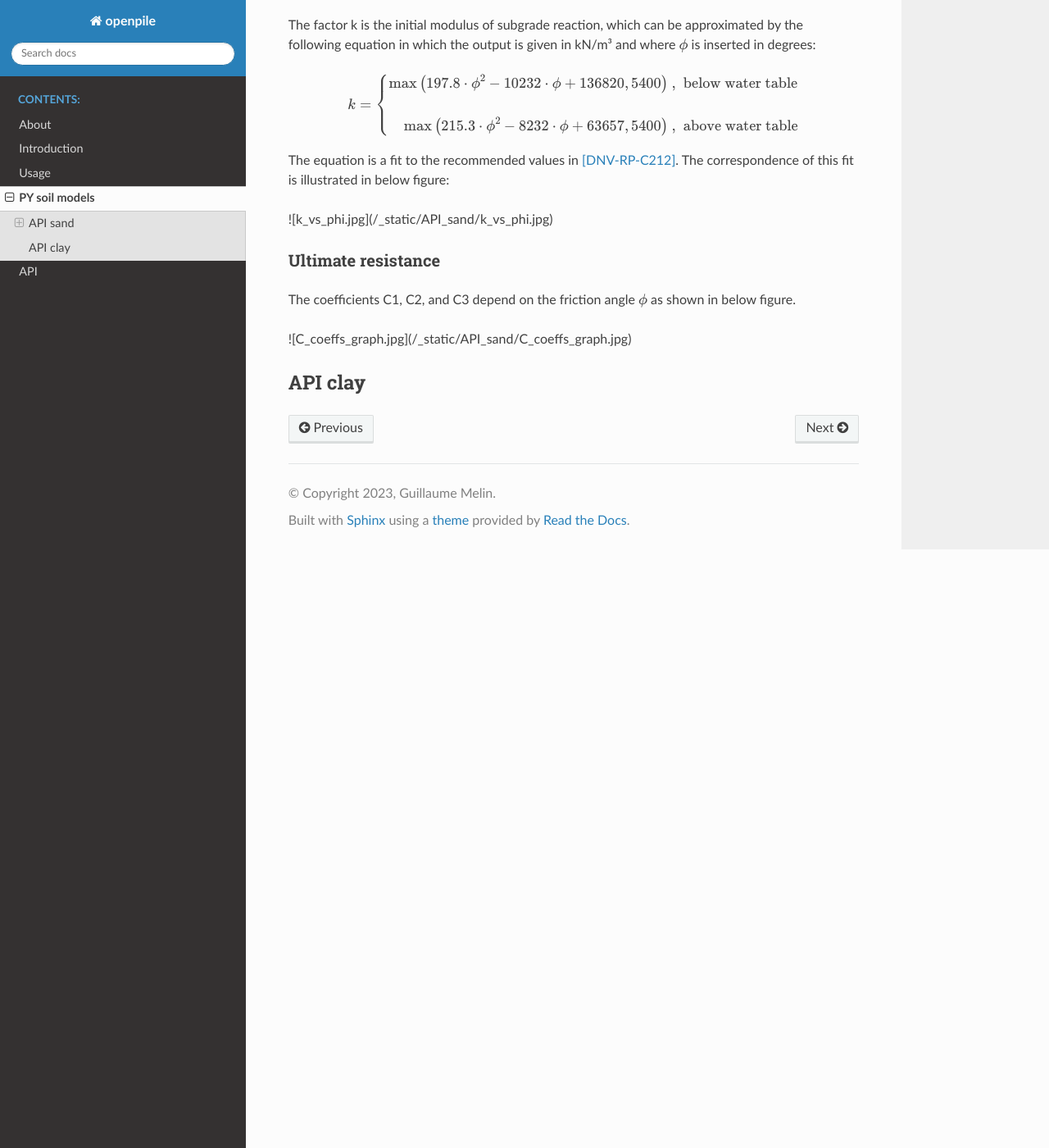
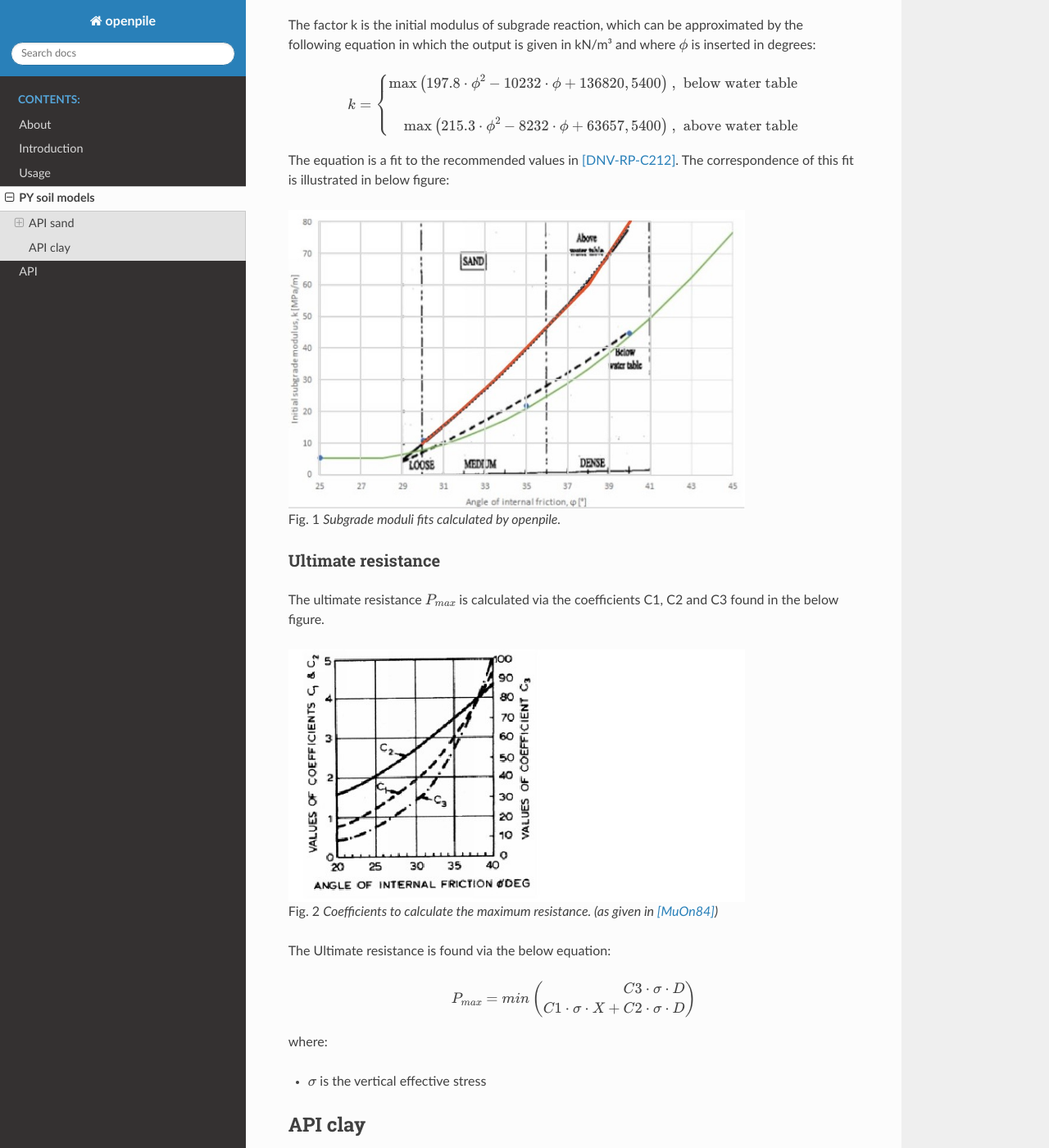
Before and after one commit to TchilDill/openpile, a Sphinx documentation site: the page built from docs/source/PYmodels.rst, in a window 1280 px wide and 1400 px high, scrolled down 1664 px. Shown: the whole window at 82% size. Built offline with Sphinx 7.4.7 and the Read the Docs theme 2.0.0, drawn with Linux system fonts in a browser that asks for light colours; the version number could not be read and is left out.

Commit message:
finalised doc for API sand

```diff
--- a/docs/source/PYmodels.rst
+++ b/docs/source/PYmodels.rst
@@ -98,18 +98,37 @@ and where :math:`\phi` is inserted in degrees:
 The equation is a fit to the recommended values in [DNV-RP-C212]_.  The correspondence
 of this fit is illustrated in below figure:
 
-![k_vs_phi.jpg](/_static/API_sand/k_vs_phi.jpg)
+.. figure:: /_static/API_sand/k_vs_phi.jpg
+    :width: 80%
+
+    Subgrade moduli fits calculated by openpile.
 
 
 Ultimate resistance
 -------------------
 
-The coefficients C1, C2, and C3 depend on the friction angle :math:`\phi` as shown
-in below figure.
+The ultimate resistance :math:`P_{max}` is calculated via the coefficients C1, C2 and C3 found
+in the below figure.
 
-![C_coeffs_graph.jpg](/_static/API_sand/C_coeffs_graph.jpg)
+.. figure:: _static/API_sand/C_coeffs_graph.jpg
+    :width: 80%
 
+    Coefficients to calculate the maximum resistance. (as given in [MuOn84]_)
 
+The Ultimate resistance is found via the below equation:
+
+.. math::
+
+    P_{max} = min \left(
+        \begin{split}
+        C3 \cdot \sigma \cdot D \\
+         C1 \cdot \sigma \cdot X + C2 \cdot \sigma \cdot D
+        \end{split}
+        \right)
+
+where:
+
+* :math:`\sigma` is the vertical effective stress
 
 .. %%%%%%%%%%%%%%%%%%%%%%%%%%%%%%%%%%%%%%%%%%%%%%
 .. _API-clay:
```
Also changed, not shown: 1 other file.
